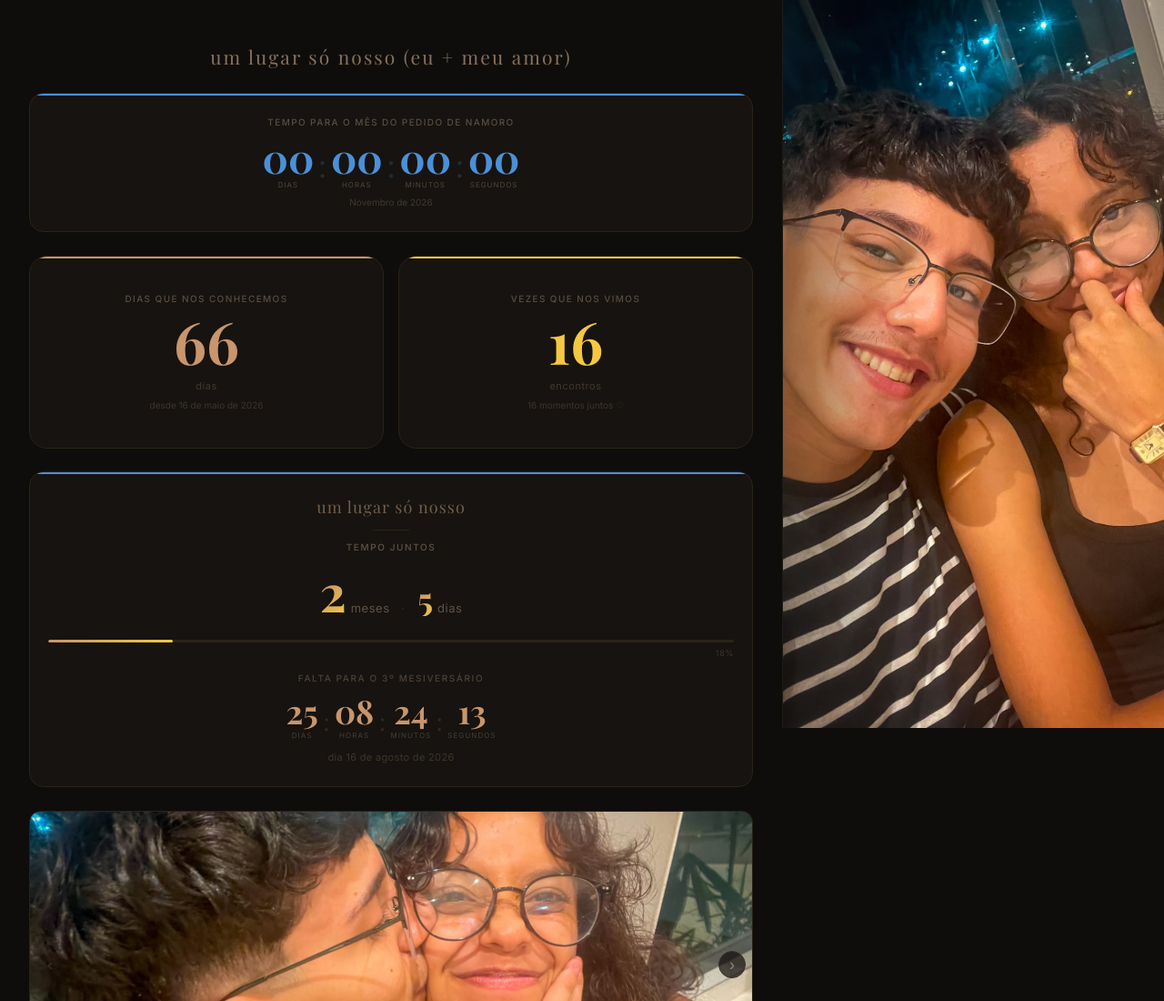
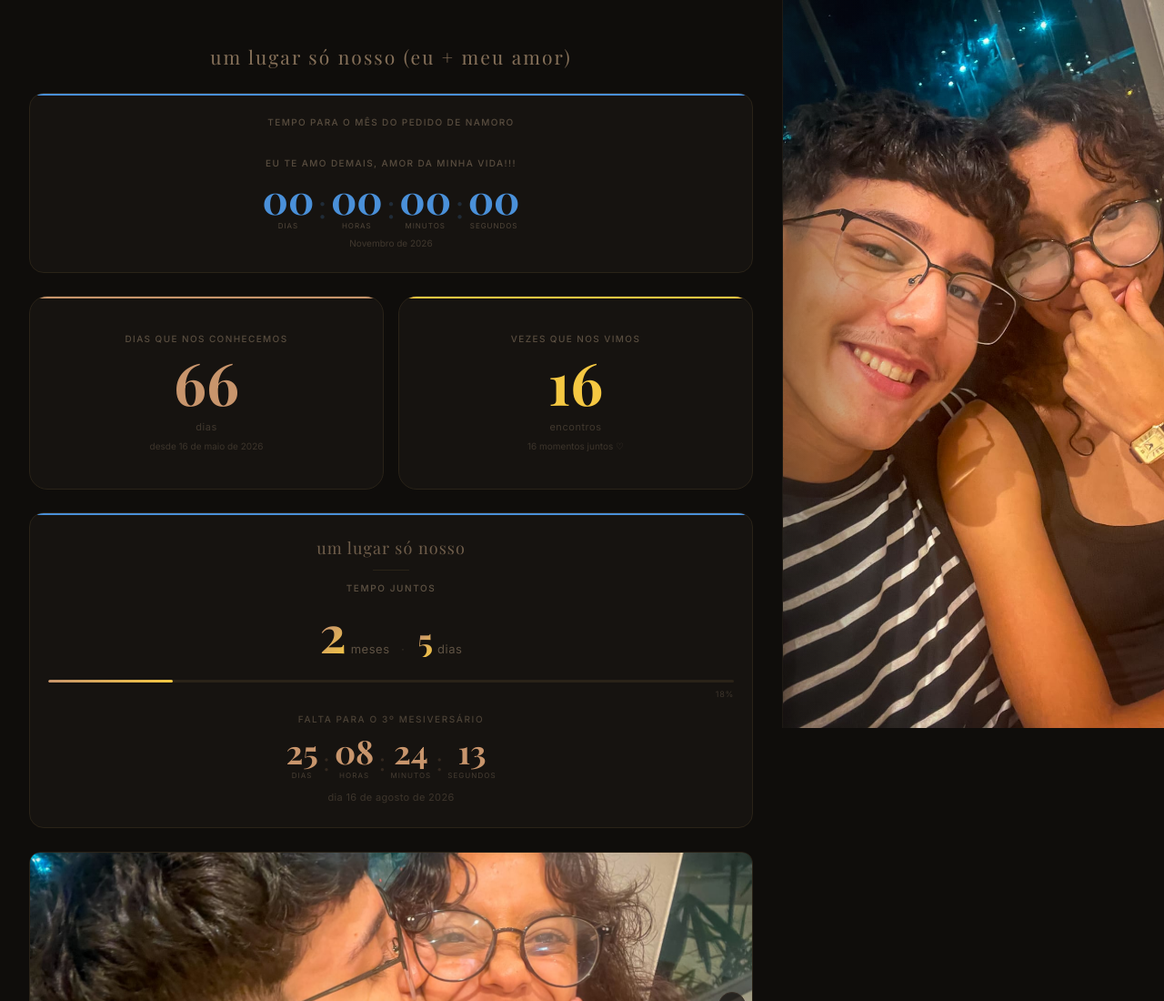
Before and after one commit to MarkszDeveloper/um-lugar-so-nosso, a website with bundled scripts: page index.html in a window 1280 px wide. Shown: the top 1100 px of the page at 91% size. Built offline with nearby package versions, Linux system fonts and the light colour scheme.

Commit message:
feat: adicionado tag <p> com texto ao primeiro contador

```diff
--- a/index.html
+++ b/index.html
@@ -599,6 +599,8 @@
 
         <section class="timer-section">
           <p class="section-label">tempo para o mês do pedido de namoro</p>
+          <br>
+          <p class="section-label"> EU TE AMO DEMAIS, AMOR DA MINHA VIDA!!!</p>
 
           <div class="timer-display">
             <div class="timer-block">
```
